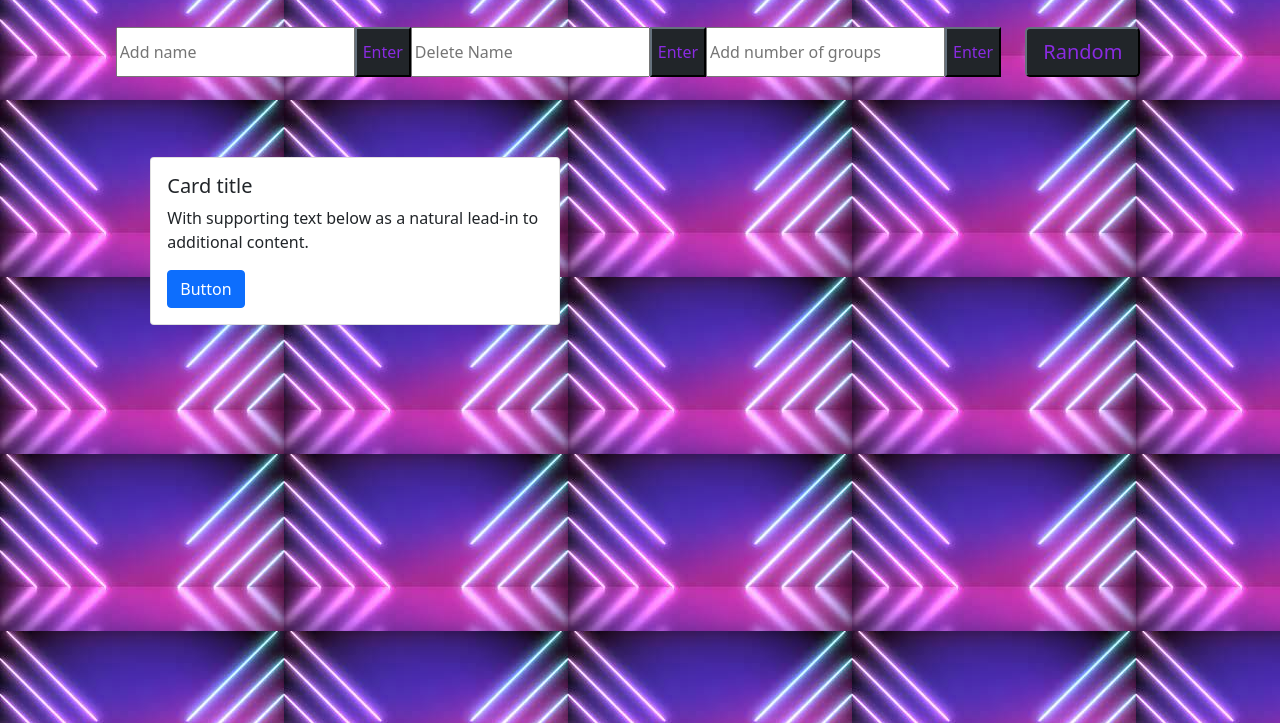
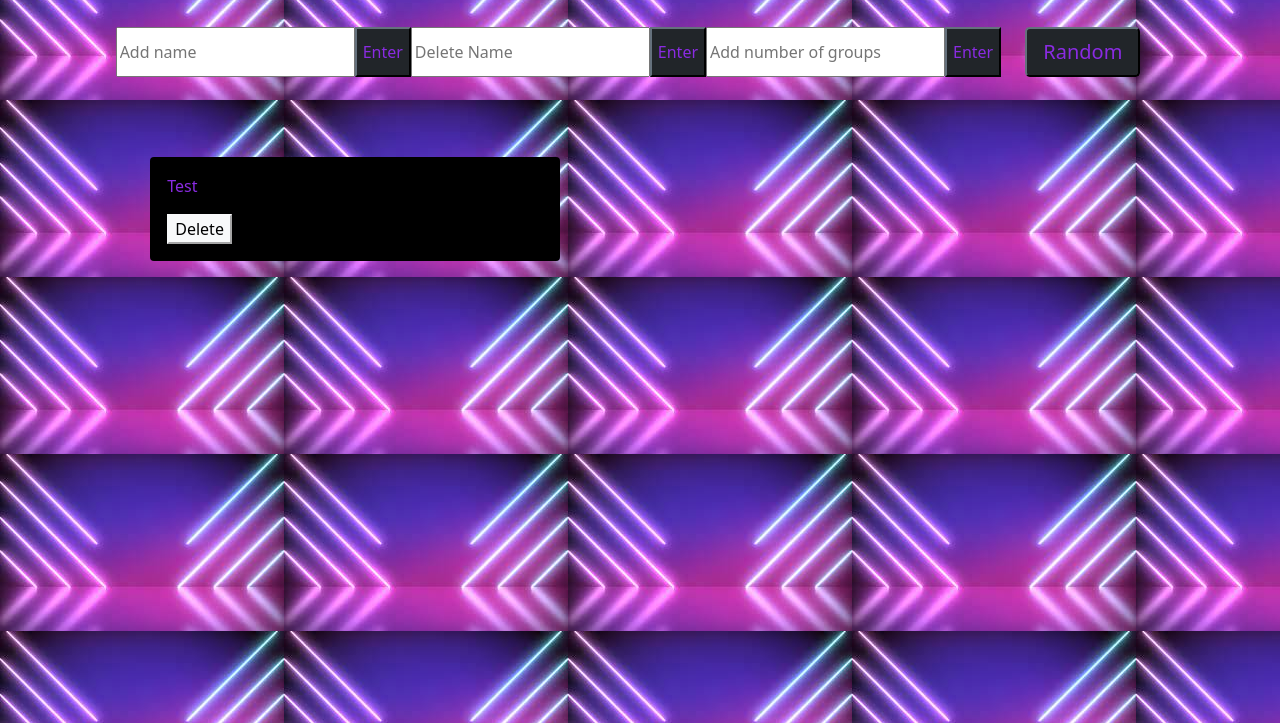
Before and after one commit to Jcontreras3/RandomNameGen, a plain HTML site: page index.html in a window 1280 px wide. Shown: the part 77-800 px from the top of the page. Drawn offline with nearby package versions, Linux system fonts and the light colour scheme.

Commit message:
changed color of card box

```diff
--- a/css/style.css
+++ b/css/style.css
@@ -1,5 +1,9 @@
 .Bgimage{
     background-image: url(../images/NiceBG.jpg) ;
+}
+
+.Bgblack{
+    background-color: black;
 }
 
 .fontColor1{
--- a/index.html
+++ b/index.html
@@ -69,11 +69,11 @@
         </div>
         <div class="row">
           <div class="col-6 d-flex justify-content-center">
-            <div class="card w-75">
+            <div class="card Bgblack w-75">
                 <div class="card-body">
-                  <h5 class="card-title">Card title</h5>
-                  <p class="card-text">With supporting text below as a natural lead-in to additional content.</p>
-                  <a href="#" class="btn btn-primary">Button</a>
+                  <p id="CardTxt" class="card-text fontColor2">Test</p>
+                  <button type="button"  class="btn-light btn-primary">Delete</button>
+
                 </div>
               </div>
         </div>
```
